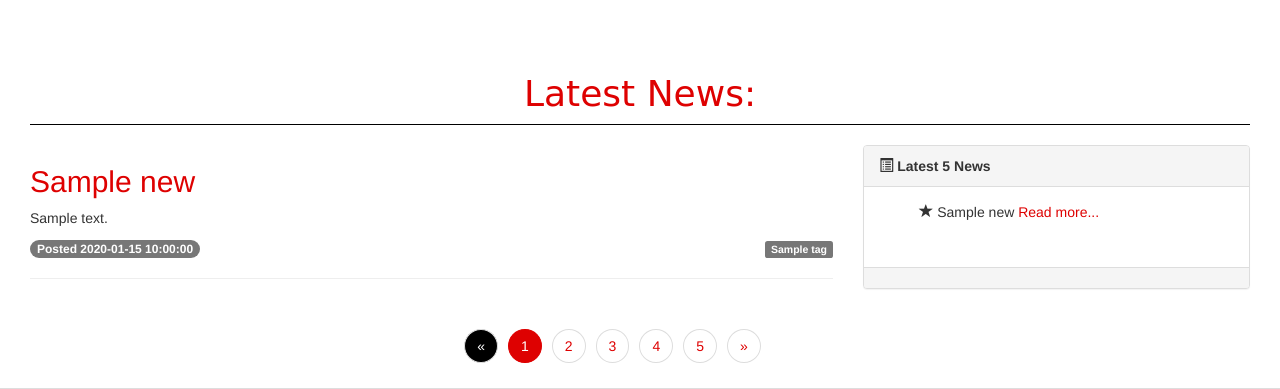
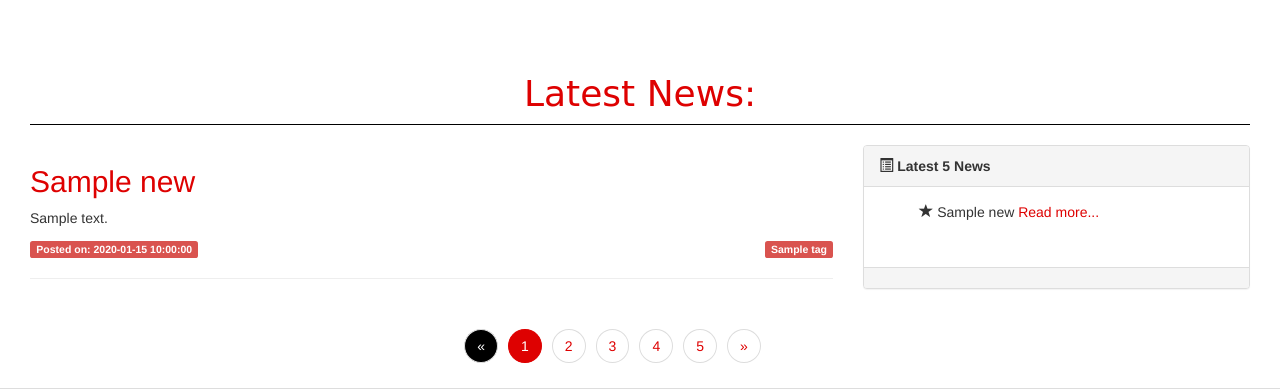
Before and after one commit to Krosent/BlogSystemForKhazarUniversity, a PHP site: page / in a window 1280 px wide. Shown: the part 937-1326 px from the top of the page. Run offline with PHP 8.4, Linux system fonts and the light colour scheme; tables that the repository leaves empty or names only in its code hold one stand-in row (values such as "Sample post"); some libraries are stand-ins or nearby versions; some web fonts are replaced.

Commit message:
#1.3 - label fixes

```diff
--- a/index.php
+++ b/index.php
@@ -33,14 +33,14 @@ require_once 'header.php';
                 <a  href="full_news.php?news_id=<?php echo $newsID; ?>"><h2><?php echo $row['news_title']; ?></h2></a>
     <p><?php echo $row['news_short_description']; ?></p>
     <div>
-<span class="badge">Posted <?php echo $row["news_published_on"]; ?></span><div class="pull-right">
+<span class="label label-danger">Posted on: <?php echo $row["news_published_on"]; ?></span><div class="pull-right">
 
         <?php
 
                     $getPost="SELECT tag_title FROM tag, post, news WHERE post.tag_id = tag.tag_id AND news.news_id = post.news_id AND post.news_id = '$newsID' ";
                     $res=mysqli_query($dbc,$getPost);
                     while($r=mysqli_fetch_array($res,MYSQLI_ASSOC)){
-                    echo '<span class="label label-default">'. $r['tag_title']  .'</span>' . ' ';
+                    echo '<span class="label label-danger">'. $r['tag_title']  .'</span>' . ' ';
                     }
         ?>
 
--- /dev/null
+++ b/pagination.php
@@ -0,0 +1,5 @@
+<?php
+
+
+
+?>
```
Also changed, not shown: 1 other file.
